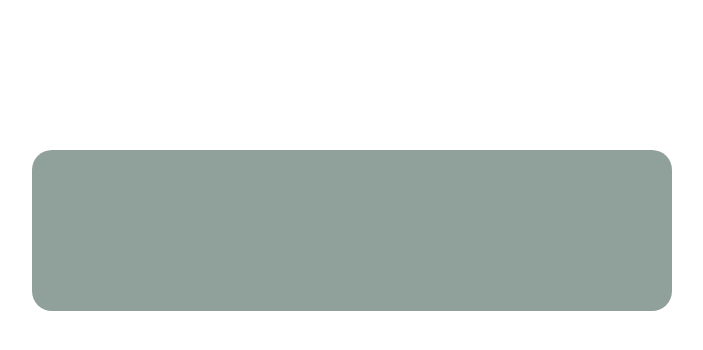
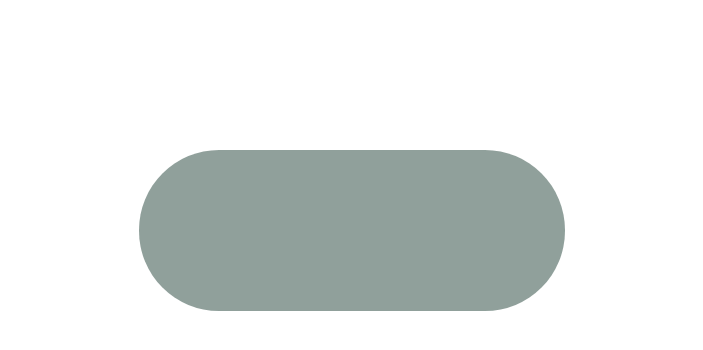
Before and after one commit to ChaosPredictor/08-PomodoroClock, a plain HTML site: page index.html in a window 1280 px wide. Shown: the whole page, without its empty margins (288-991 px from the left). Drawn offline with nearby package versions, Linux system fonts and the light colour scheme; files whose address does not match are found by name.

Commit message:
changes in html and working fix setTimout

```diff
--- a/css/main.css
+++ b/css/main.css
@@ -6,8 +6,8 @@ body{
 .main-div{
 	margin-top:150px;
 	background-color: rgba(34,67,56,0.5);
-	min-width: 400px;
+	//min-width: 400px;
 	padding-top: 80px;
 	padding-bottom: 80px;
-  border-radius: 20px;
+  border-radius: 80px;
 }
--- a/index.html
+++ b/index.html
@@ -19,8 +19,8 @@
 		<script src="js/main.js"></script>
 	</head>
 	<body>
-		<div class="col-md-6 col-md-offset-3 main-div">
-			<div id="refresh" class="col-md-12 top-part">
+		<div id="refresh" class="col-md-4 col-md-offset-4 main-div">
+			<div class="col-md-12 top-part">
 			</div>
 		</div>
 	</body>
--- a/js/main.js
+++ b/js/main.js
@@ -2,7 +2,8 @@ $(document).ready(function(){
 
 
 	document.getElementById("refresh").addEventListener("click", function(){
-		var timeoutID = window.setTimeout(clockEnd, [1000]);
+		console.log("start run");
+		var timeoutID = window.setTimeout(clockEnd, [4000]);
 	});
 
 });
```
